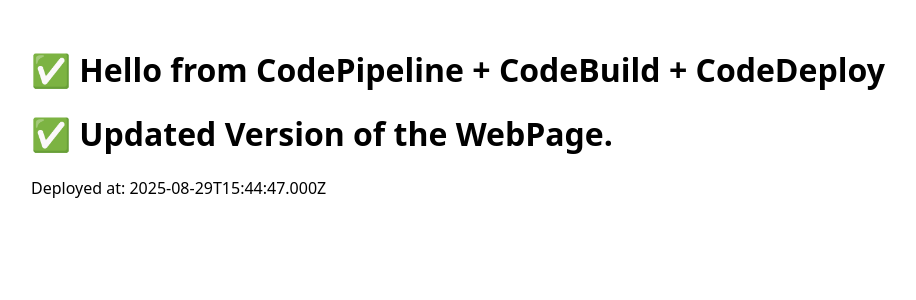
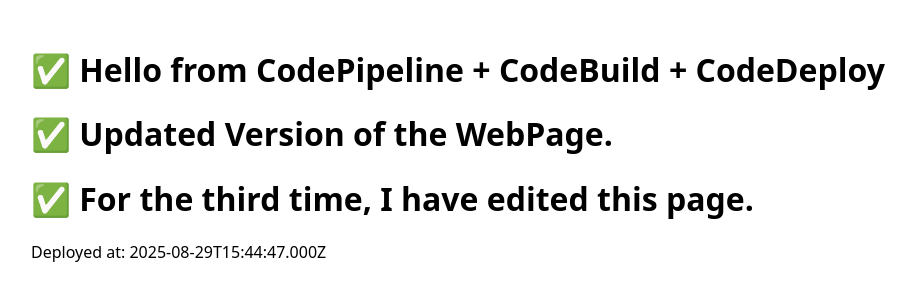
Before and after one commit to Gokulk-306/First-deployment-repo, a plain HTML site: page index.html in a window 1280 px wide. Shown: the whole page, without its empty margins (17-933 px from the left). Drawn offline with Linux system fonts and the light colour scheme.

Commit message:
New Commit

```diff
--- a/index.html
+++ b/index.html
@@ -4,6 +4,7 @@
   <body style="font-family: system-ui; margin: 3rem;">
     <h1>✅ Hello from CodePipeline + CodeBuild + CodeDeploy</h1>
     <h1>✅ Updated Version of the WebPage.</h1>
+    <h1>✅ For the third time, I have edited this page.</h1>
     <p>Deployed at: <span id="ts"></span></p>
     <script>document.getElementById('ts').textContent=new Date().toISOString();</script>
   </body>
```
